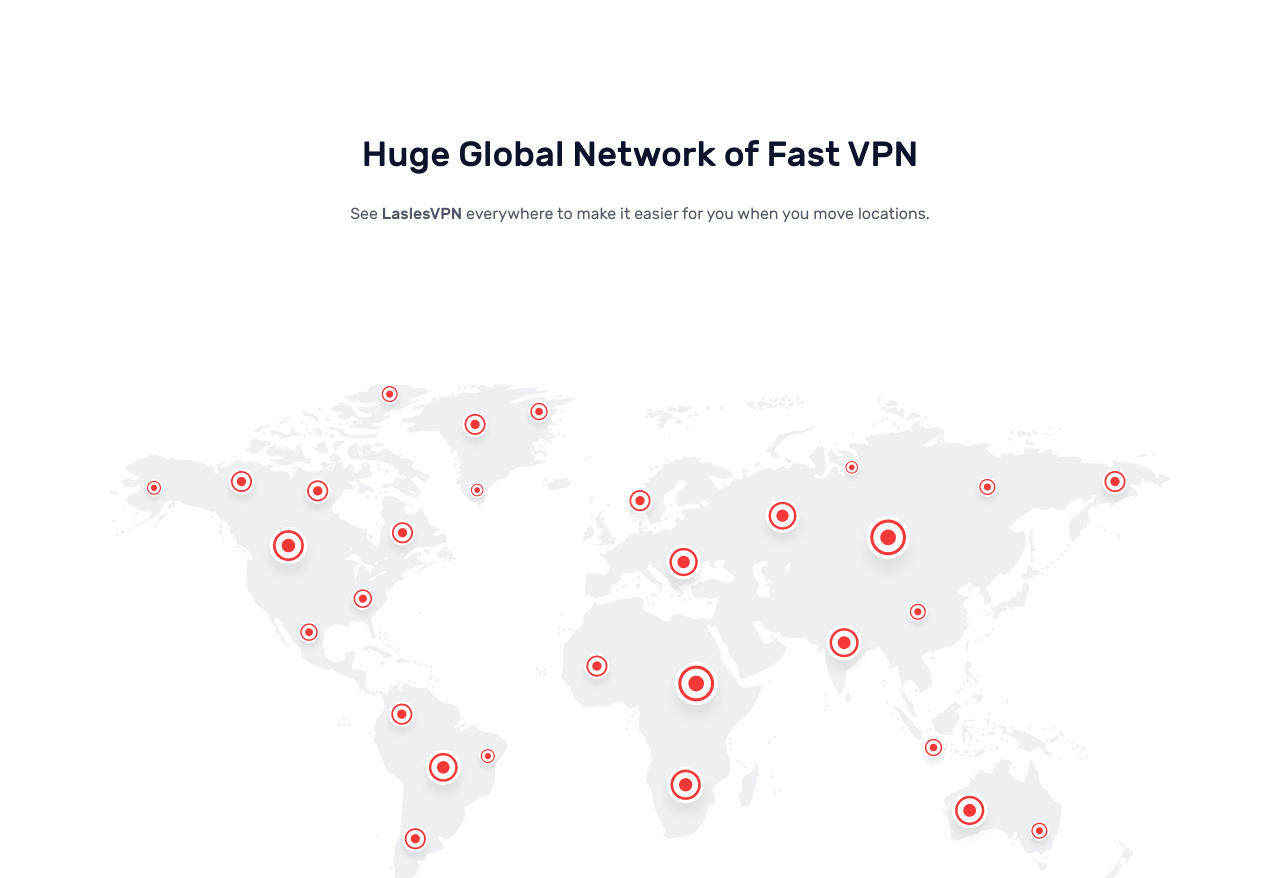
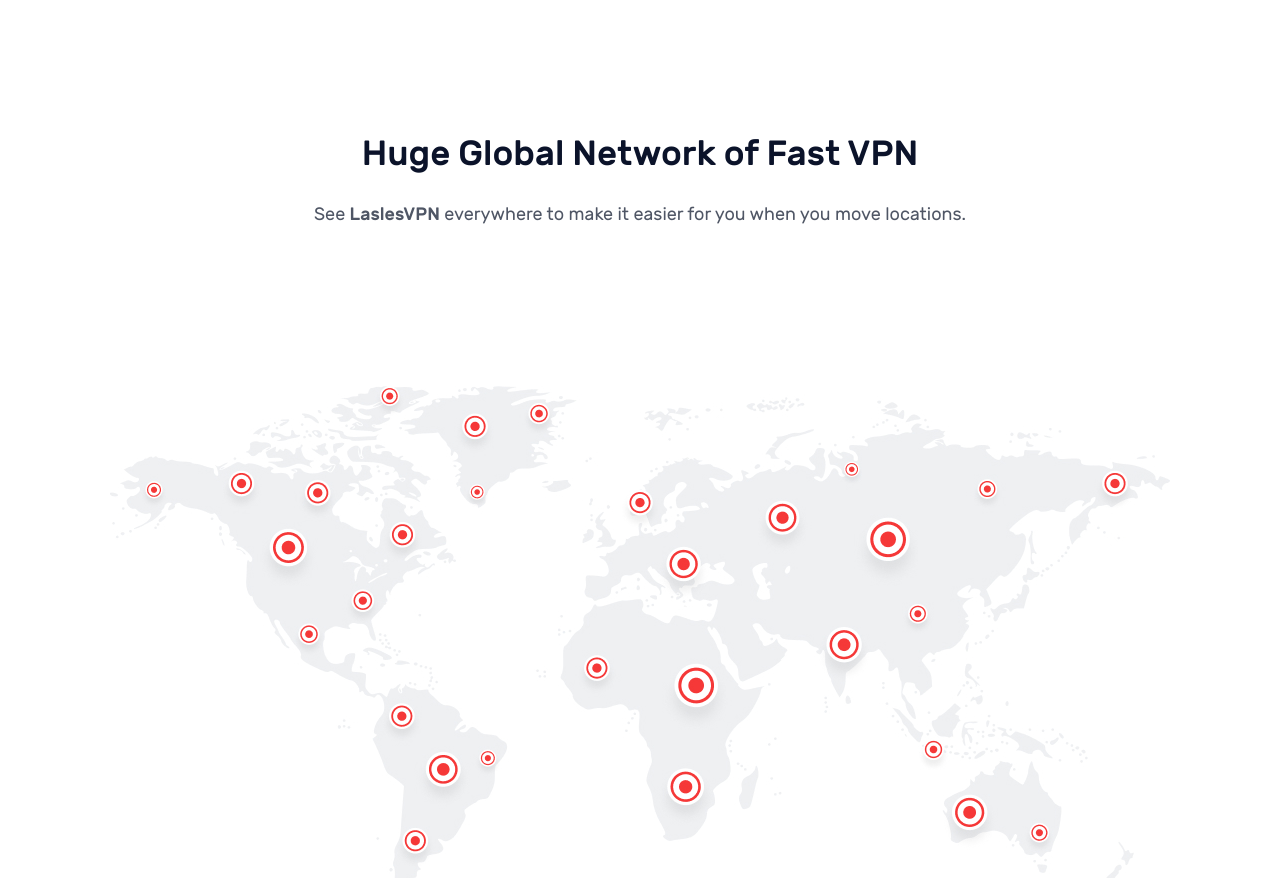
Before and after one commit to levineye13/LaslesVPN, a website built with webpack: page src/index.html in a window 1280 px wide. Shown: the part 2340-3218 px from the top of the page. Built offline with nearby package versions, Linux system fonts and the light colour scheme; a web font is replaced by a local one.

Commit message:
fix: добавить импорты

```diff
--- a/src/blocks/network.scss
+++ b/src/blocks/network.scss
@@ -1,17 +1,29 @@
+@import './variables.scss';
+@import './mixins.scss';
+
 .network {
   display: flex;
   flex-direction: column;
   align-items: center;
+  text-align: center;
 }
 
 .network__title {
   margin: 0;
-  @include font-config(35px, 500, 1.43, $dark-color);
+  @include font-config(35px, 500, 1.4, $dark-color);
+
+  @media screen and (max-width: 720px) {
+    font-size: 25px;
+  }
 }
 
 .network__subtitle {
   margin: 20px 0 0;
-  @include font-config(16px, 400, 1.87, $gray-color);
+  @include font-config(18px, 400, 1.8, $gray-color);
+
+  @media screen and (max-width: 720px) {
+    font-size: 16px;
+  }
 }
 
 .network__medium {
@@ -23,4 +35,6 @@
   max-width: 1060px;
   height: auto;
   width: 100%;
+  object-fit: cover;
+  object-position: center;
 }
--- a/src/blocks/page.scss
+++ b/src/blocks/page.scss
@@ -1,3 +1,6 @@
+@import './variables.scss';
+@import './mixins.scss';
+
 .page {
   font-family: 'Rubik', Arial, Helvetica, sans-serif;
   -webkit-font-smoothing: antialiased;
--- a/src/blocks/pricing.scss
+++ b/src/blocks/pricing.scss
@@ -1,3 +1,7 @@
+@import './variables.scss';
+@import './mixins.scss';
+@import './general.scss';
+
 .pricing {
   text-align: center;
 
@@ -63,10 +67,8 @@
     }
 
     @media screen and (max-width: 720px) {
-      //min-height: 760px;
       flex-direction: column;
       align-items: center;
-      //justify-content: initial;
     }
   }
 
```
